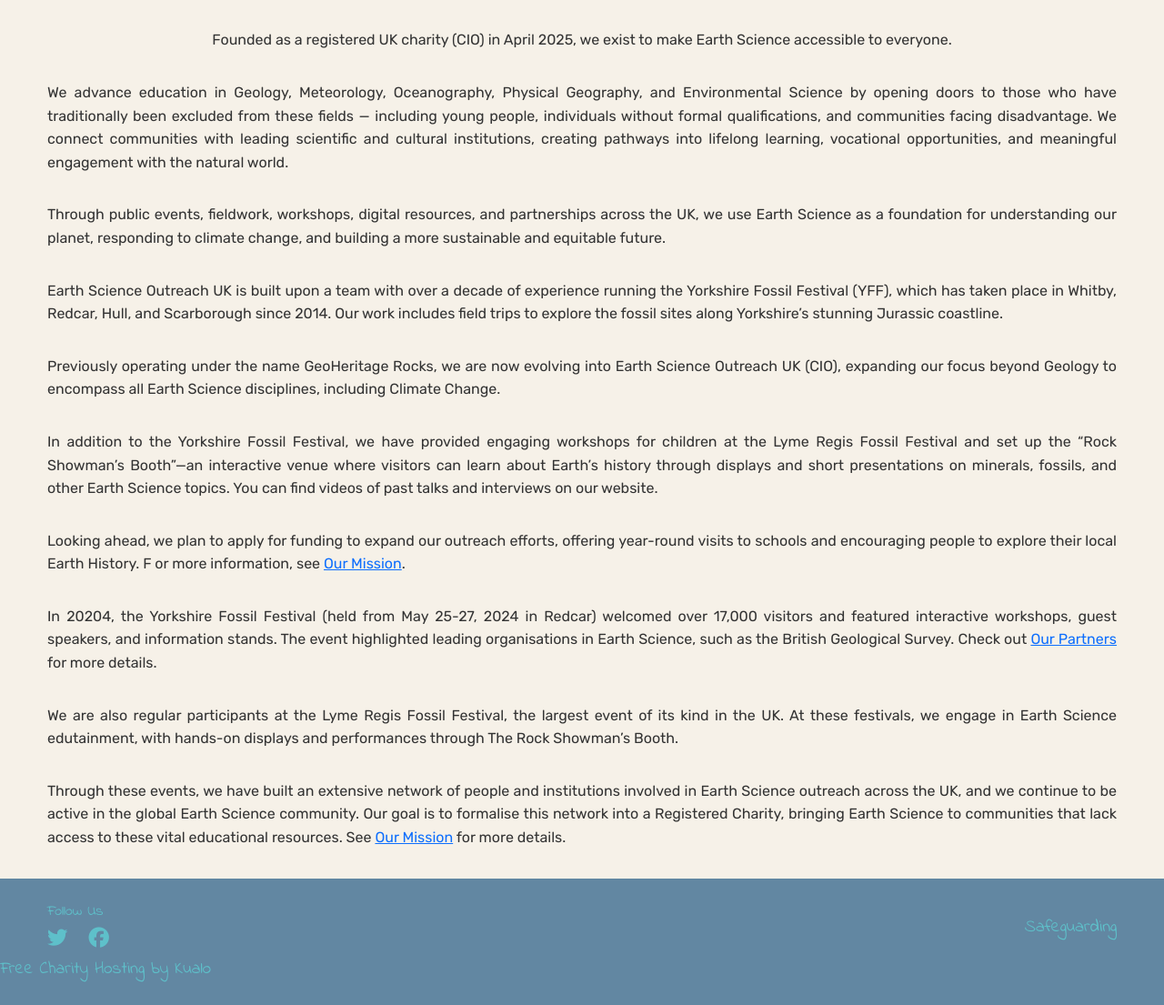
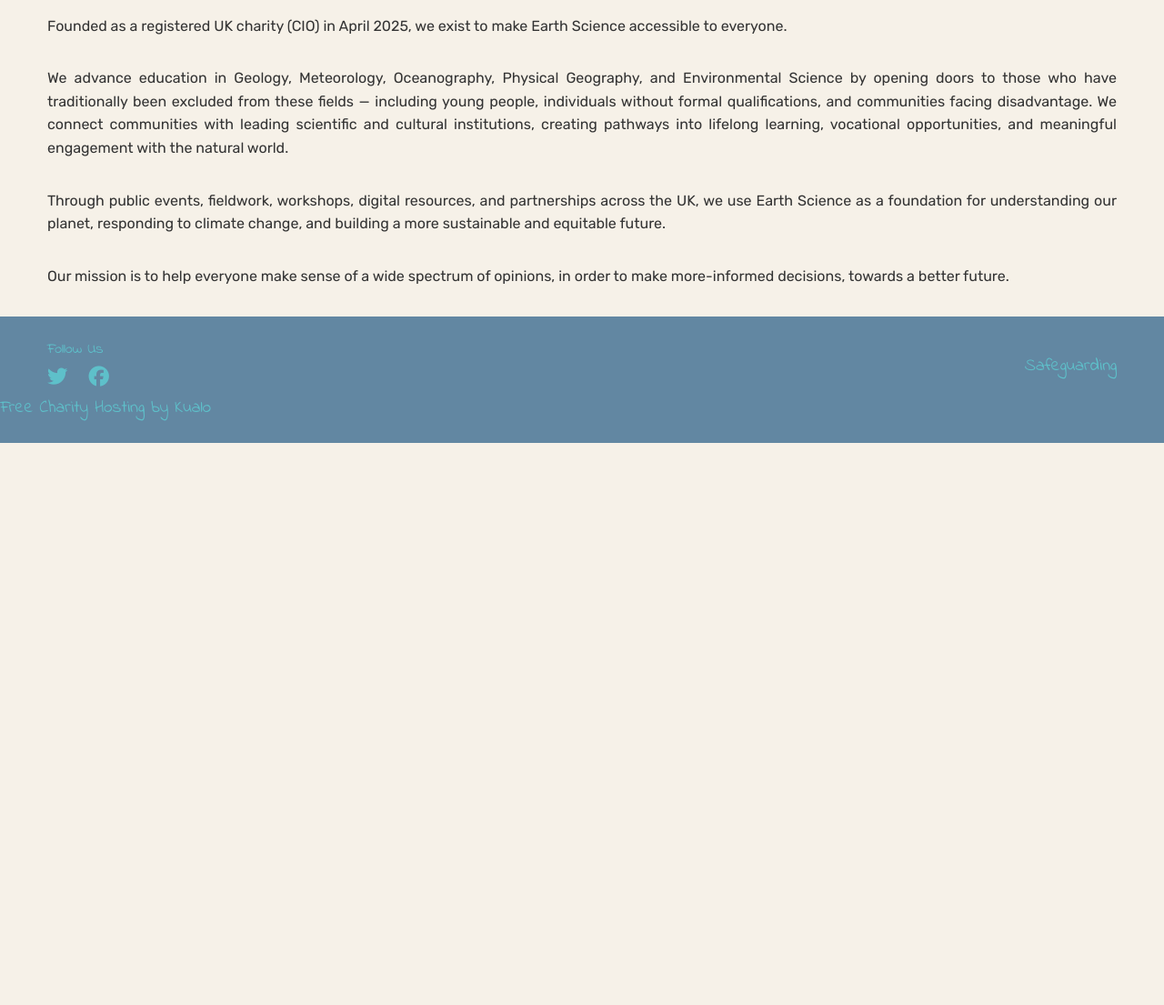
Before and after one commit to HollyT85/ESO2, a Django app: page /mission/ in a window 1280 px wide. Shown: the part 1148-2253 px from the top of the page at 91% size. After the commit the page ends 1635 px from the top, so only its background shows below. Run offline with Django 5.2, Linux system fonts and the light colour scheme; some libraries are stand-ins or nearby versions; some web fonts are replaced.

Commit message:
updates made where requested

```diff
--- a/mission/templates/mission/plan.html
+++ b/mission/templates/mission/plan.html
@@ -5,54 +5,22 @@
 <div class="container">
 <h1 class="headings">Our Mission</h1>
 <section>
-    <img src="{% static 'media/images/general/mammoth.jpg' %}" class="d-block w-100 page-images" alt="mammoth at whitby">
+    <p class="text-center fw-bold">Developing Planetary Custodianship
+    </p>
+
+    <img src="{% static 'media/images/carousel/liamsteve.jpg' %}" class="d-block w-100 page-images" alt="mammoth at whitby">
 </section>
 <section class="mission-section">
   <p>Founded as a registered UK charity (CIO) in April 2025, we exist to make Earth Science accessible
     to everyone.</p>
-        <p>We advance education in Geology, Meteorology, Oceanography, Physical Geography, and
-            Environmental Science by opening doors to those who have traditionally been excluded from
-            these fields — including young people, individuals without formal qualifications, and
-            communities facing disadvantage. We connect communities with leading scientific and cultural
-            institutions, creating pathways into lifelong learning, vocational opportunities, and
-            meaningful engagement with the natural world.</p>
-        <p>Through public events, fieldwork, workshops, digital resources, and partnerships across the
-            UK, we use Earth Science as a foundation for understanding our planet, responding to climate
-            change, and building a more sustainable and equitable future.</p>
-             <p>Earth Science Outreach UK is built upon a team with over a decade of experience running the
-    Yorkshire Fossil Festival (YFF), which has taken place in Whitby, Redcar, Hull, and Scarborough
-    since 2014. Our work includes field trips to explore the fossil sites along Yorkshire’s stunning
-    Jurassic coastline.</p>
 
-        <p>Previously operating under the name GeoHeritage Rocks, we are now evolving into Earth Science
-            Outreach UK (CIO), expanding our focus beyond Geology to encompass all Earth Science
-            disciplines, including Climate Change.</p>
-
-        <p>In addition to the Yorkshire Fossil Festival, we have provided engaging workshops for children
-             at the Lyme Regis Fossil Festival and set up the “Rock Showman’s Booth”—an interactive venue
-              where visitors can learn about Earth’s history through displays and short presentations on
-               minerals, fossils, and other Earth Science topics. You can find videos of past talks and
-                interviews on our website.</p>
-
-        <p>Looking ahead, we plan to apply for funding to expand our outreach efforts, offering
-            year-round visits to schools and encouraging people to explore their local Earth History. F
-            or more information, see <a href = "{% url 'mission:mission' %}">Our Mission</a>.</p>
-
-        <p>In 20204, the Yorkshire Fossil Festival (held from May 25-27, 2024 in Redcar) welcomed over
-             17,000 visitors and featured interactive workshops, guest speakers, and information stands.
-             The event highlighted leading organisations in Earth Science, such as the British Geological
-             Survey. Check out <a href="{% url 'partners:partners' %}">Our Partners</a> for more details.</p>
-
-        <p>We are also regular participants at the Lyme Regis Fossil Festival, the largest event of
-            its kind in the UK. At these festivals, we engage in Earth Science edutainment, with
-             hands-on displays and performances through The Rock Showman’s Booth.</p>
-
-        <p>Through these events, we have built an extensive network of people and institutions
-            involved in Earth Science outreach across the UK, and we continue to be active in the
-            global Earth Science community. Our goal is to formalise this network into a Registered
-            Charity, bringing Earth Science to communities that lack access to these vital educational
-            resources. See <a href="{% url 'mission:mission' %}">Our Mission</a> for more details.</p>
-
+<p> We advance education in Geology, Meteorology, Oceanography, Physical Geography, and Environmental Science by opening doors to those who have traditionally been excluded from these fields — including young people, individuals without formal qualifications, and communities facing disadvantage. We connect communities with leading scientific and cultural institutions, creating pathways into lifelong learning, vocational opportunities, and meaningful engagement with the natural world.</p>
+    <p>
+        Through public events, fieldwork, workshops, digital resources, and partnerships across the UK, we use Earth Science as a foundation for understanding our planet, responding to climate change, and building a more sustainable and equitable future.
+    </p>
+    <p>
+        Our mission is to help everyone make sense of a wide spectrum of opinions, in order to make more-informed decisions, towards a better future.
+    </p>
 
     </section>
 
--- a/static/css/base.css
+++ b/static/css/base.css
@@ -33,7 +33,7 @@ body {
 
 .mission-section {
     display: flex;
-    justify-content: center;
+    justify-content: left;
     gap: 2rem;              /* space between items */
     flex-wrap: wrap;        /* allows wrapping if needed */
     margin-top: 2rem;
--- a/team/templates/team/trustees.html
+++ b/team/templates/team/trustees.html
@@ -65,7 +65,7 @@ Group in York and can be found online as @fossiliam.
         <img class="trusteephoto" src="{% static 'media/images/general/sally.jpg'%}" alt="Sally Hollingworth">
         <div class="trustee-text">
             <h3>Sally Hollingworth – Trustee</h3>
-            <p class="title"><b>(Job title)</b></p>
+            <p class="title"><b>Geoheritage Project Manager</b></p>
             <p>
                 Sally is an amateur palaeontologist and community builder. She is known for organising
                 palaeontology digs for students to provide professional experience in fossil excavation.
```
Also changed, not shown: events/templates/events/upcoming.html (+15 -6 lines), home/templates/home/home.html (+13 -20 lines), partners/templates/partners/patrons.html (+4 -4 lines), partners/templates/partners/significantpartners.html (+5 -3 lines).
